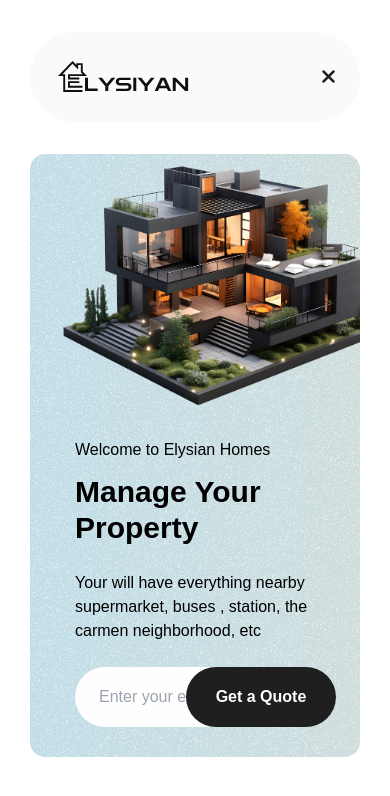
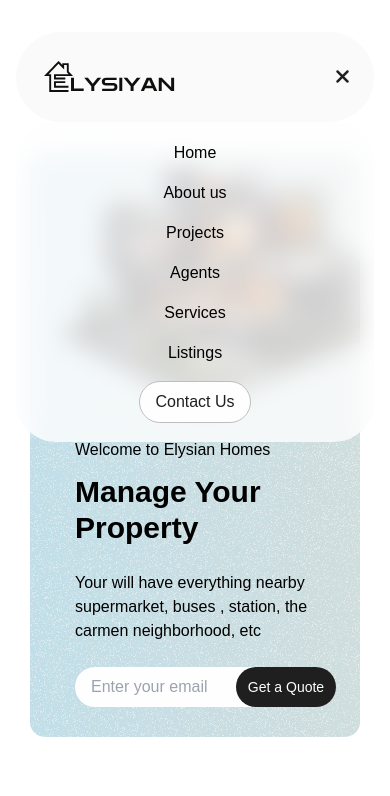
Before and after one commit to rayhan-bapari/elysian, a website: page index.html in a window 390 px wide. Both pictures are taken after a click on the button 327 px from the left and 77 px from the top of the page. Drawn offline with Linux system fonts and the light colour scheme; files whose address does not match are found by name.

Commit message:
complete header

```diff
--- a/index.html
+++ b/index.html
@@ -27,6 +27,21 @@
             <button type="button" class="menu__btn">
                 <i class="fa-solid fa-bars"></i>
             </button>
+
+            <!-- mobile menu -->
+            <div class="mobile__menu">
+                <nav class="mobile__nav">
+                    <ul>
+                        <li><a href="#">Home</a></li>
+                        <li><a href="#">About us</a></li>
+                        <li><a href="#">Projects</a></li>
+                        <li><a href="#">Agents</a></li>
+                        <li><a href="#">Services</a></li>
+                        <li><a href="#">Listings</a></li>
+                    </ul>
+                </nav>
+                <a href="#" class="mobile__menu--btn">Contact Us</a>
+            </div>
         </header>
         <!-- Hero Area -->
         <section class="home__area">
--- a/src/css/main.css
+++ b/src/css/main.css
@@ -14,7 +14,7 @@
 
 /* Header Area */
 header {
-    @apply flex justify-between items-center my-8 mx-[30px] py-[14px] px-6 lg:px-10 bg-gray2 h-[90px] rounded-[70px];
+    @apply flex justify-between items-center my-8 mx-4 lg:mx-[30px] py-[14px] px-6 lg:px-10 bg-gray2 h-[90px] rounded-[70px] relative;
 }
 
 .logo {
@@ -39,6 +39,26 @@ header {
 
 .menu__btn {
     @apply text-xl text-gray inline-flex lg:hidden;
+}
+
+.mobile__menu {
+    @apply top-full left-0 w-full bg-white2/80 backdrop-blur-md absolute flex flex-col justify-center items-center gap-4 rounded-[40px] overflow-hidden h-0;
+    z-index: -1;
+    transition: all 0.5s ease-in-out;
+    animation: showMenu 0.5s ease-in-out;
+}
+
+.mobile__menu.show {
+    @apply h-[320px] py-6;
+    z-index: 999;
+}
+
+.mobile__nav ul {
+    @apply flex flex-col items-center gap-4;
+}
+
+.mobile__menu--btn {
+    @apply inline-flex justify-center items-center gap-[10px] h-[50px] px-[15px] py-[10px] rounded-[40px] border border-offwhite bg-white2 text-gray text-base font-normal leading-[120%];
 }
 
 /* Hero Area */
@@ -68,11 +88,11 @@ header {
 }
 
 .input__group input {
-    @apply w-full h-[60px] rounded-[40px] bg-white2 relative pl-[24px];
+    @apply w-full h-[40px] lg:h-[60px] rounded-[40px] bg-white2 relative pl-4 lg:pl-[24px];
 }
 
 .quote__btn {
-    @apply absolute right-0 w-[150px] h-full rounded-[40px] bg-gray text-white2 text-base font-semibold leading-[150%];
+    @apply absolute right-0 w-[100px] lg:w-[150px] h-full rounded-[40px] bg-gray text-white2 text-sm font-normal lg:text-base lg:font-semibold leading-[150%];
 }
 .hero__image {
     @apply pl-8 lg:w-[50%] lg:h-[100%] xl:w-auto xl:h-auto lg:-mb-12 flex justify-end;
--- a/src/js/app.js
+++ b/src/js/app.js
@@ -1,13 +1,14 @@
 const menuBtn = document.querySelector(".menu__btn");
+const mobileMenu = document.querySelector(".mobile__menu");
 
 menuBtn.addEventListener("click", () => {
-    if (menuBtn.classList.contains("open")) {
-        menuBtn.classList.remove("open");
-        menuBtn.innerHTML = '<i class="fa-solid fa-bars"></i>';
+    const isMenuShown = mobileMenu.classList.toggle("show");
+
+    menuBtn.innerHTML = isMenuShown ? '<i class="fa-solid fa-times"></i>' : '<i class="fa-solid fa-bars"></i>';
+
+    if (isMenuShown) {
+        mobileMenu.classList.remove("hidden");
     } else {
-        menuBtn.classList.add("open");
-        menuBtn.innerHTML = '<i class="fa-solid fa-times"></i>';
+        mobileMenu.classList.add("hidden");
     }
 });
-
-console.log();
```
Also changed, not shown: dist/css/main.css.
